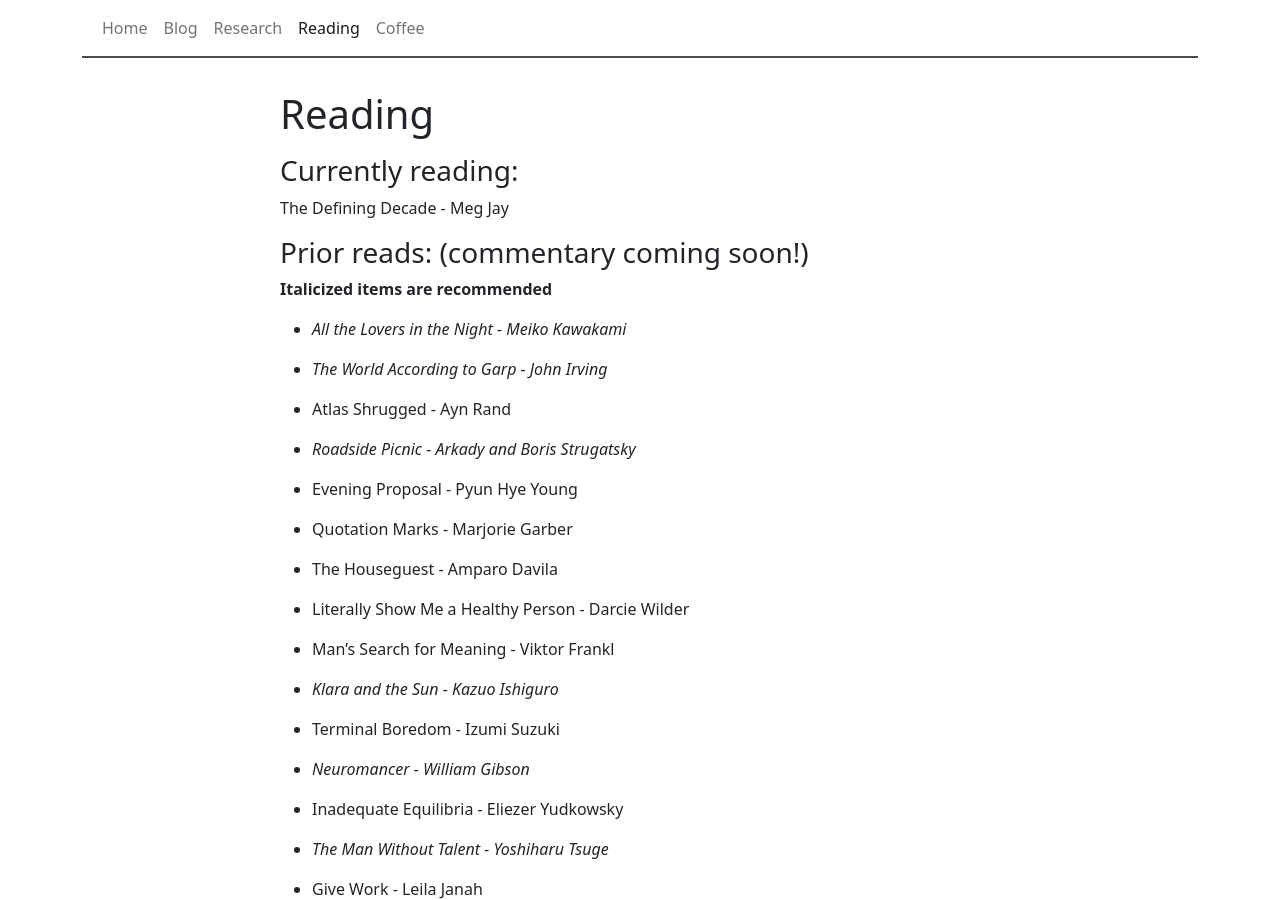
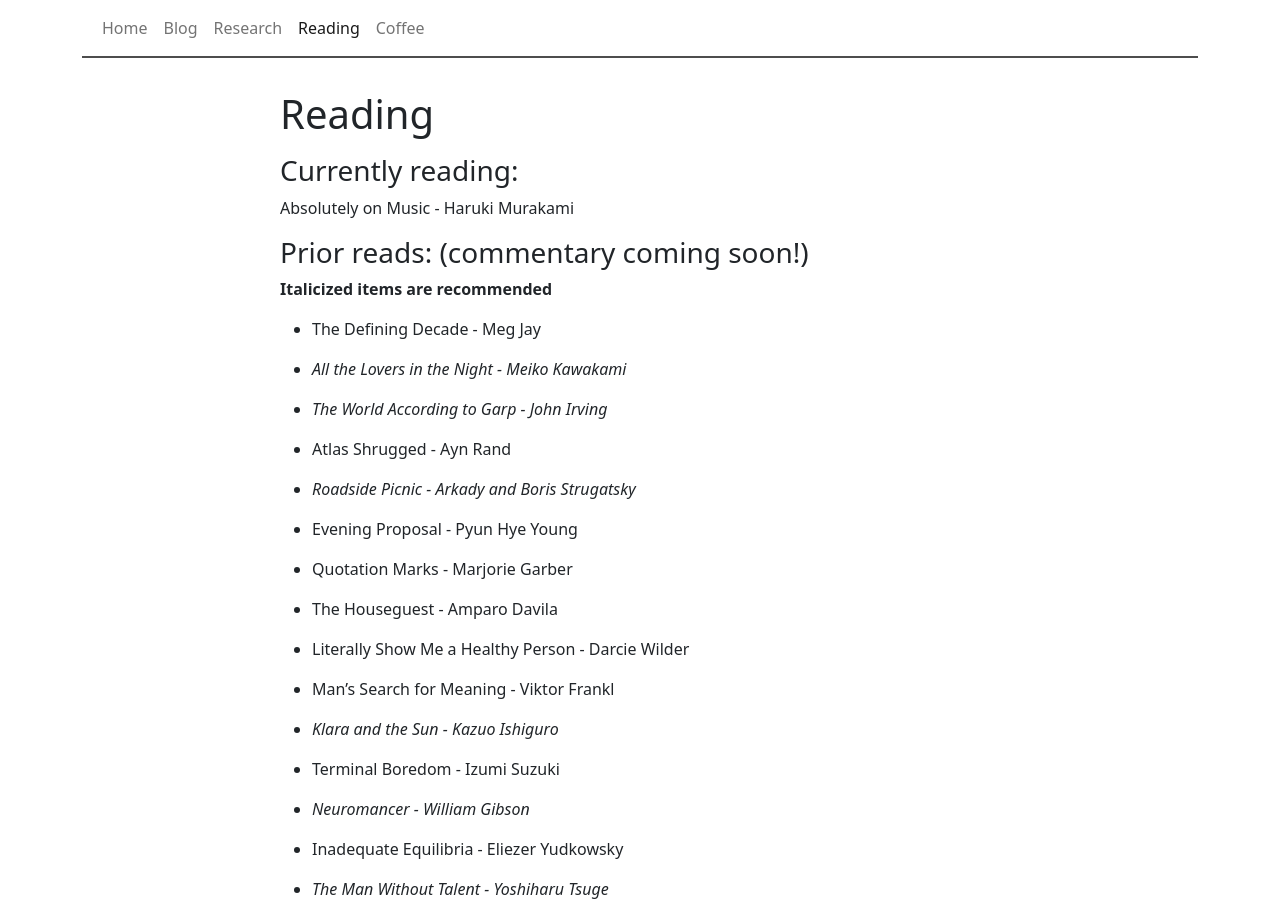
Before and after one commit to craigxchen/craigxchen.github.io, a Jekyll site: the page built from reading.md, in a window 1280 px wide and 900 px high. Built offline with Jekyll 4.4.1, drawn with Linux system fonts in a browser that asks for light colours.

Commit message:
new book

```diff
--- a/reading.md
+++ b/reading.md
@@ -5,11 +5,13 @@ permalink: /reading/
 ---
 
 ### Currently reading:
-The Defining Decade - Meg Jay
+Absolutely on Music - Haruki Murakami
 
 ### Prior reads: (commentary coming soon!)
 **Italicized items are recommended**
 <BR>
+- The Defining Decade - Meg Jay
+
 - *All the Lovers in the Night - Meiko Kawakami*
 
 - *The World According to Garp - John Irving*
```
